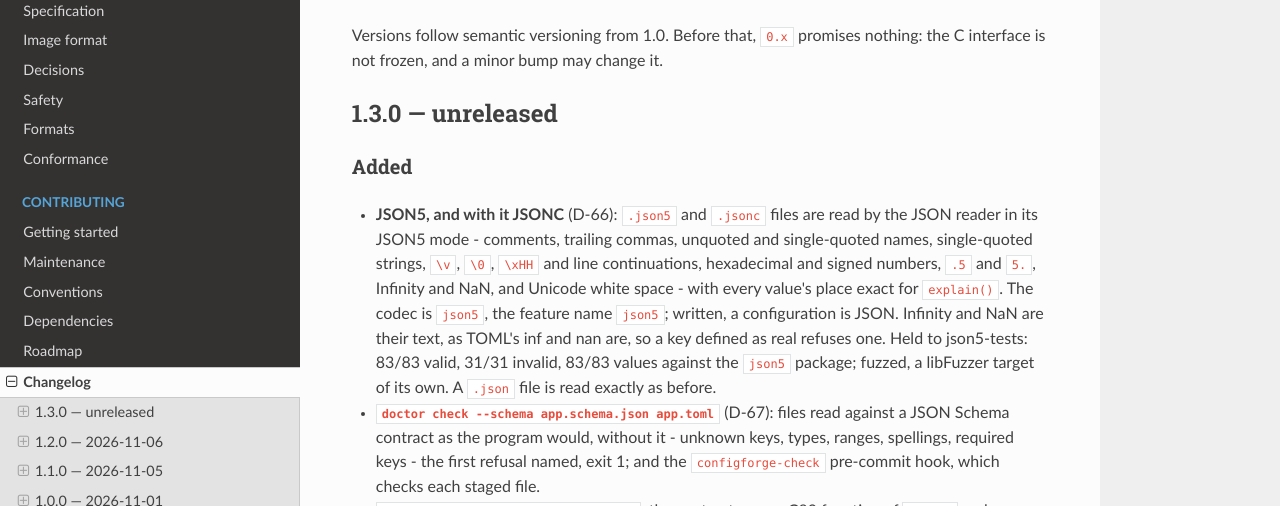
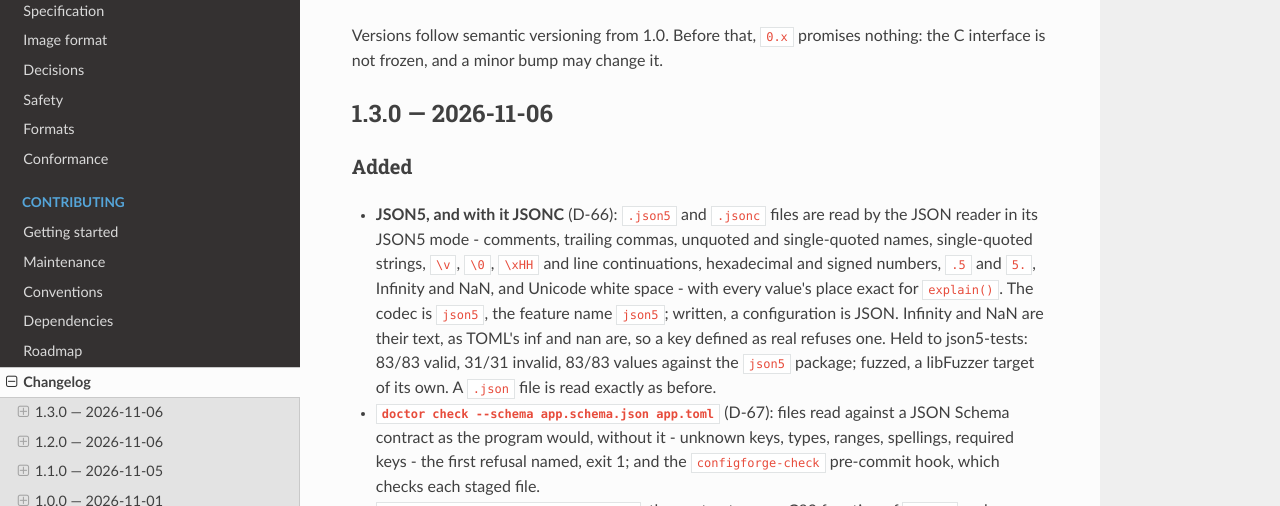
Before and after one commit to develooper1994/configforge, an MkDocs documentation site: the page built from CHANGELOG.md, in a window 1280 px wide and 900 px high. Shown: the part 136-642 px from the top of the window. Built offline with MkDocs 1.6.1, drawn with Linux system fonts in a browser that asks for light colours.

Commit message:
1.3.0
The CHANGELOG's date; tier 2 passed on Linux and Windows. The tag publishes it.

```diff
--- a/CHANGELOG.md
+++ b/CHANGELOG.md
@@ -3,7 +3,7 @@
 Versions follow semantic versioning from 1.0. Before that, `0.x` promises
 nothing: the C interface is not frozen, and a minor bump may change it.
 
-## 1.3.0 — unreleased
+## 1.3.0 — 2026-11-06
 
 ### Added
 
```
Also changed, not shown: docs/Roadmap.md (+1 -1 lines).
